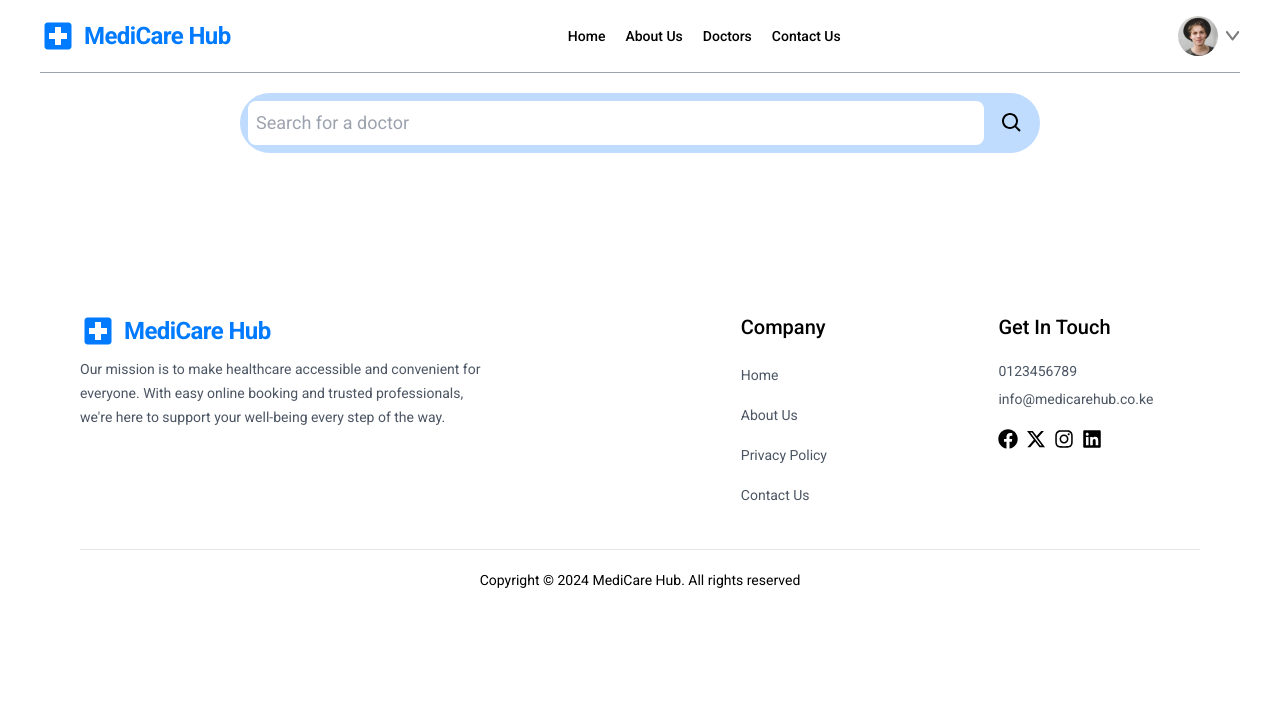
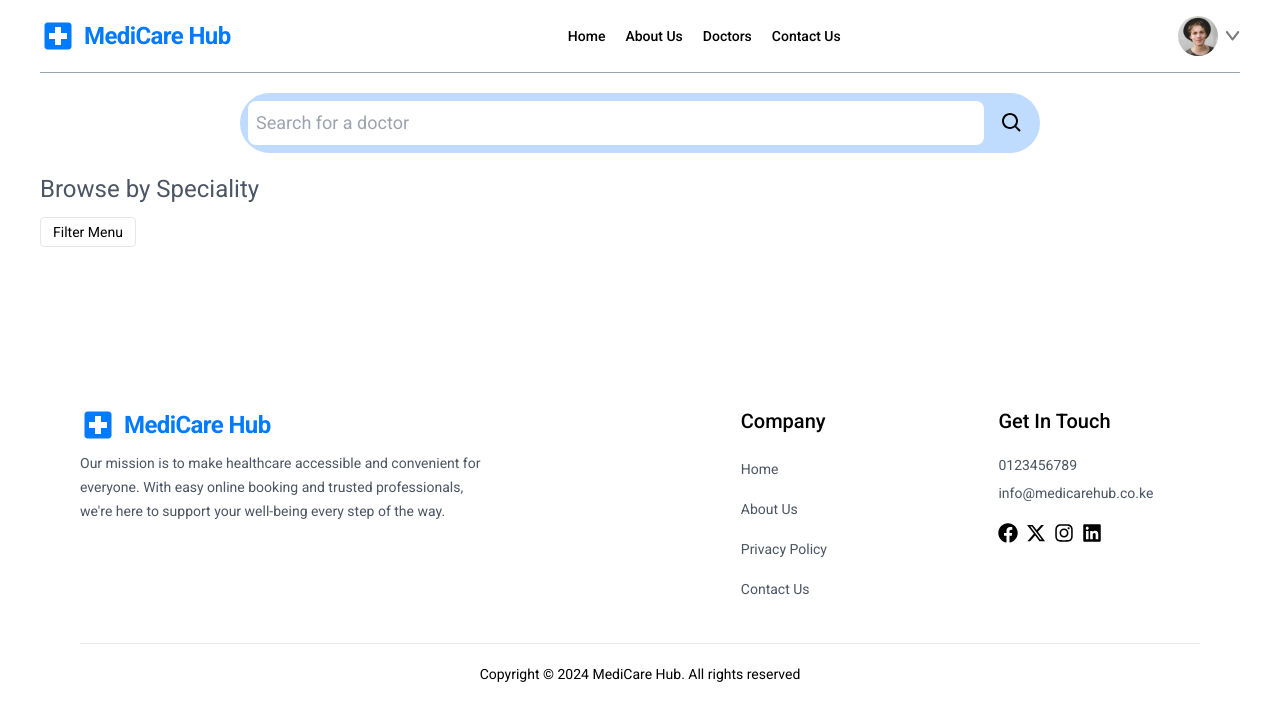
Before and after one commit to briansimiyuj/doctor-appointment-app, a React (Vite) app: page /doctors in a window 1280 px wide. Shown: the top 720 px of the page. Built offline with nearby package versions, Linux system fonts and the light colour scheme; a web font is replaced by a local one.

Commit message:
Filter Menu 1

```diff
--- /dev/null
+++ b/src/components/Doctors/FilterMenu.tsx
@@ -0,0 +1,28 @@
+import { useState } from "react"
+
+const FilterMenu: React.FC = ()=>{
+
+    const [showFilterMenu, setShowFilterMenu] = useState<boolean>(false)
+
+    return(
+
+        <div className="mt-5">
+
+            <div className="flex flex-col gap-3 items-start">
+
+                <h2 className="text-2xl text-gray-600">Browse by Speciality</h2>
+
+                <button
+                    onClick={() => setShowFilterMenu(!showFilterMenu)}
+                    className={`py-1 px-3 border rounded text-sm transition-all ${showFilterMenu ? "bg-primary-bg text-white" : ""}`}
+                >Filter Menu</button>
+
+            </div>
+
+        </div>
+
+    )
+
+}
+
+export default FilterMenu
--- a/src/pages/DoctorPage.tsx
+++ b/src/pages/DoctorPage.tsx
@@ -1,3 +1,4 @@
+import FilterMenu from "../components/Doctors/FilterMenu"
 import SearchBar from "../components/Doctors/SearchBar"
 
 const DoctorPage: React.FC = ()=>{
@@ -8,6 +9,13 @@ const DoctorPage: React.FC = ()=>{
 
             <SearchBar/>
 
+
+            <div className="flex flex-col items-center gap-5 md:flex-row md:items-start">
+
+                <FilterMenu/>
+
+            </div>
+
         </>
 
     )
```
Also changed, not shown: 1 other file (tests, documents, lock files or other folders).
